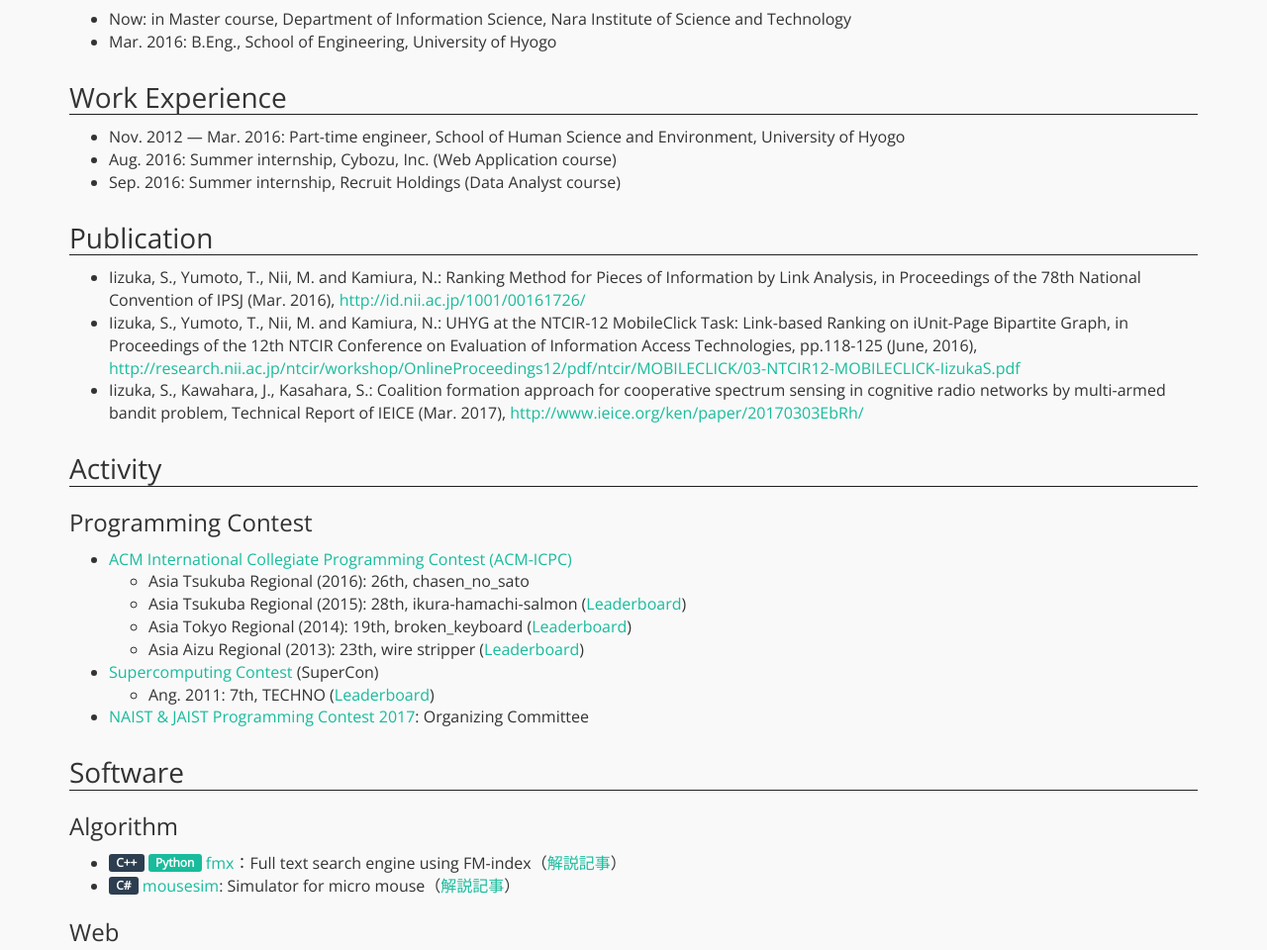
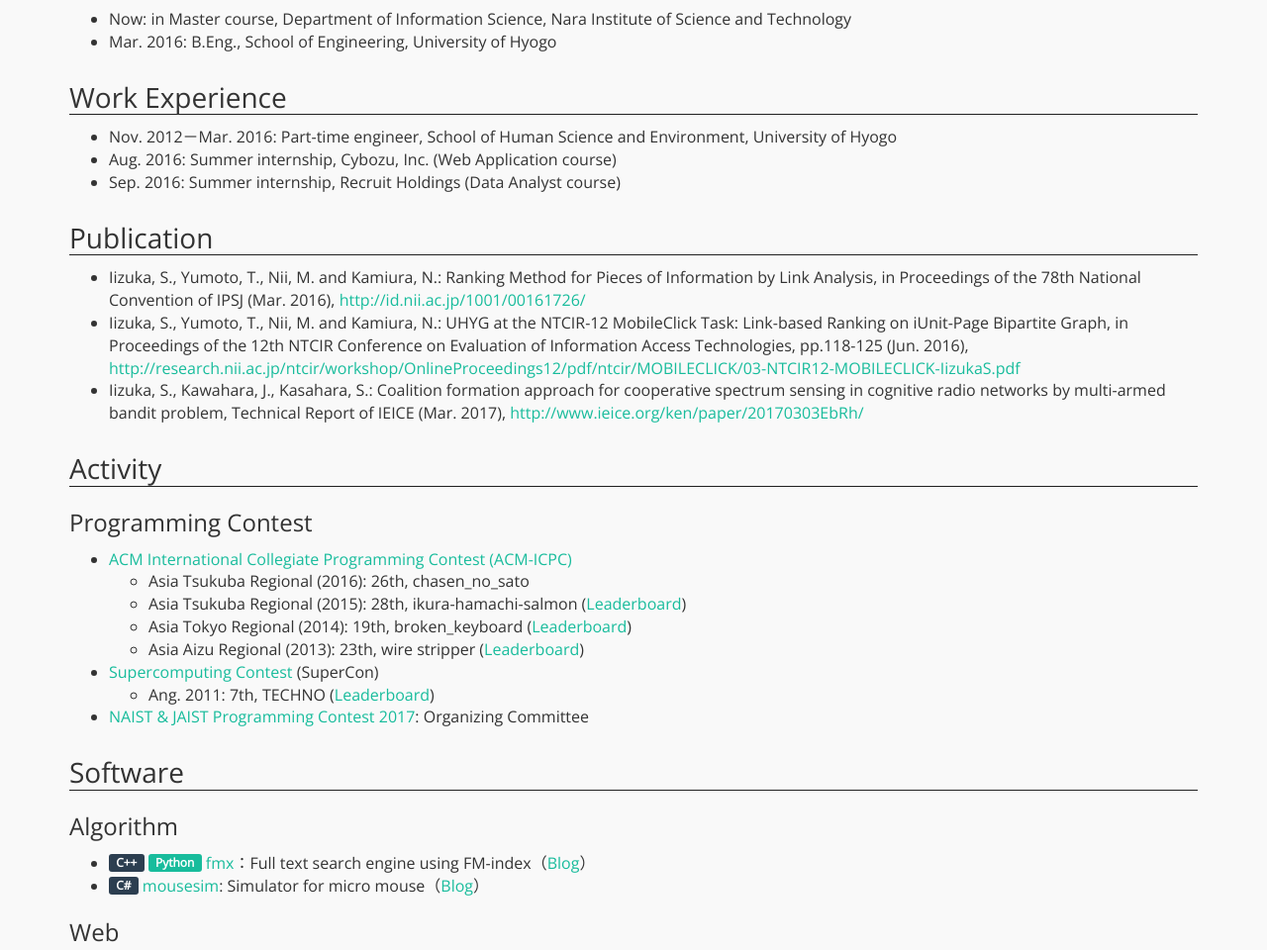
Before and after one commit to arosh/arosh.github.com, a plain HTML site: page index-en.html in a window 1280 px wide. Shown: the part 160-1120 px from the top of the page at 99% size. Drawn offline with nearby package versions, Linux system fonts and the light colour scheme.

Commit message:
Update index-en.html

```diff
--- a/index-en.html
+++ b/index-en.html
@@ -41,7 +41,7 @@
 
         <h2>Work Experience</h2>
         <ul>
-            <li>Nov. 2012 ― Mar. 2016: Part-time engineer, School of Human Science and Environment, University of Hyogo</li>
+            <li>Nov. 2012－Mar. 2016: Part-time engineer, School of Human Science and Environment, University of Hyogo</li>
             <li>Aug. 2016: Summer internship, Cybozu, Inc. (Web Application course)</li>
             <li>Sep. 2016: Summer internship, Recruit Holdings (Data Analyst course)</li>
         </ul>
@@ -49,7 +49,7 @@
         <h2>Publication</h2>
         <ul>
             <li>Iizuka, S., Yumoto, T., Nii, M. and Kamiura, N.: Ranking Method for Pieces of Information by Link Analysis, in Proceedings of the 78th National Convention of IPSJ (Mar. 2016), <a href="http://id.nii.ac.jp/1001/00161726/" rel="nofollow">http://id.nii.ac.jp/1001/00161726/</a></li>
-            <li>Iizuka, S., Yumoto, T., Nii, M. and Kamiura, N.: UHYG at the NTCIR-12 MobileClick Task: Link-based Ranking on iUnit-Page Bipartite Graph, in Proceedings of the 12th NTCIR Conference on Evaluation of Information Access Technologies, pp.118-125 (June, 2016), <a href="http://research.nii.ac.jp/ntcir/workshop/OnlineProceedings12/pdf/ntcir/MOBILECLICK/03-NTCIR12-MOBILECLICK-IizukaS.pdf" rel="nofollow">http://research.nii.ac.jp/ntcir/workshop/OnlineProceedings12/pdf/ntcir/MOBILECLICK/03-NTCIR12-MOBILECLICK-IizukaS.pdf</a></li>
+            <li>Iizuka, S., Yumoto, T., Nii, M. and Kamiura, N.: UHYG at the NTCIR-12 MobileClick Task: Link-based Ranking on iUnit-Page Bipartite Graph, in Proceedings of the 12th NTCIR Conference on Evaluation of Information Access Technologies, pp.118-125 (Jun. 2016), <a href="http://research.nii.ac.jp/ntcir/workshop/OnlineProceedings12/pdf/ntcir/MOBILECLICK/03-NTCIR12-MOBILECLICK-IizukaS.pdf" rel="nofollow">http://research.nii.ac.jp/ntcir/workshop/OnlineProceedings12/pdf/ntcir/MOBILECLICK/03-NTCIR12-MOBILECLICK-IizukaS.pdf</a></li>
             <li>Iizuka, S., Kawahara, J., Kasahara, S.: Coalition formation approach for cooperative spectrum sensing in cognitive radio networks by multi-armed bandit problem, Technical Report of IEICE (Mar. 2017), <a href="http://www.ieice.org/ken/paper/20170303EbRh/" rel="nofollow">http://www.ieice.org/ken/paper/20170303EbRh/</a></li>
         </ul>
 
@@ -80,8 +80,8 @@
         <h2>Software</h2>
         <h3>Algorithm</h3>
         <ul>
-            <li><span class="label label-primary">C++</span> <span class="label label-success">Python</span> <a href="https://github.com/arosh/fmx">fmx</a>：Full text search engine using FM-index（<a href="http://kujira16.hateblo.jp/entry/2015/02/06/210630">解説記事</a>）</li>
-            <li><span class="label label-primary">C#</span> <a href="https://github.com/arosh/mousesim">mousesim</a>: Simulator for micro mouse（<a href="https://sites.google.com/site/uhprocon/products/mousesim">解説記事</a>）</li>
+            <li><span class="label label-primary">C++</span> <span class="label label-success">Python</span> <a href="https://github.com/arosh/fmx">fmx</a>：Full text search engine using FM-index（<a href="http://kujira16.hateblo.jp/entry/2015/02/06/210630">Blog</a>）</li>
+            <li><span class="label label-primary">C#</span> <a href="https://github.com/arosh/mousesim">mousesim</a>: Simulator for micro mouse（<a href="https://sites.google.com/site/uhprocon/products/mousesim">Blog</a>）</li>
         </ul>
         <h3>Web</h3>
         <ul>
```
